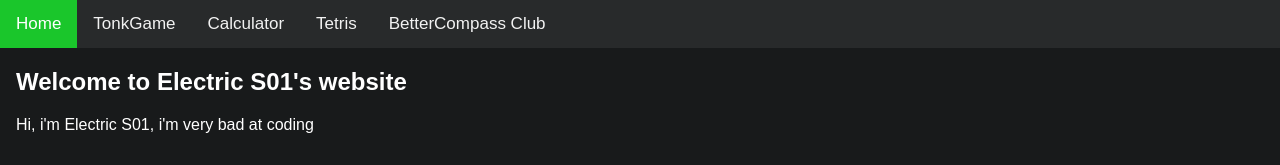
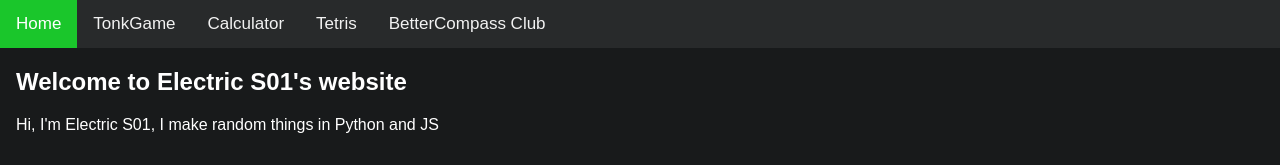
Before and after one commit to ElectricS01/electrics01.github.io, a plain HTML site: page index.html in a window 1280 px wide. Shown: the top 165 px of the page. Drawn offline with Linux system fonts and the light colour scheme.

Commit message:
5/12/2022-6

```diff
--- a/index.html
+++ b/index.html
@@ -21,8 +21,7 @@
 
 <div style="padding-left:16px">
     <h2>Welcome to Electric S01's website</h2>
-    <p>Hi, i'm Electric S01, i'm very bad at coding</p>
-    <!-- text -->
+    <p>Hi, I'm Electric S01, I make random things in Python and JS</p>
     <br>
     <a href="https://www.youtube.com/electrics01" title="Go to My Youtube">
         <img src="youtube.png" alt="My Youtube" style="width:18px;height:12px;">
```
